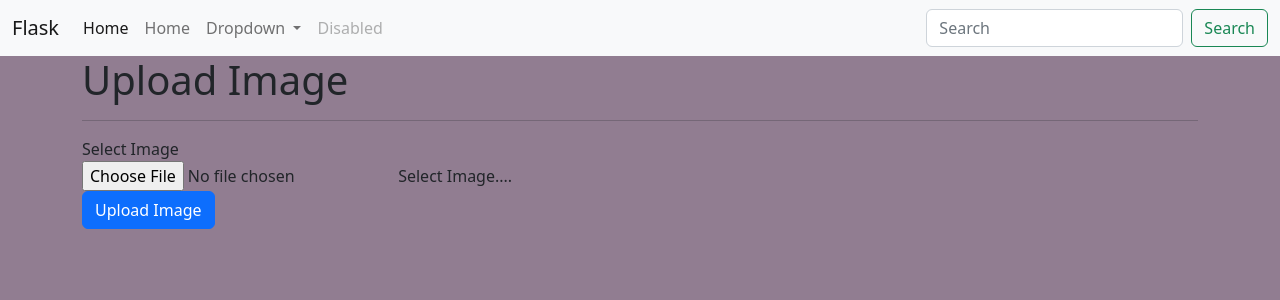
After one commit to srpraveen97/LearningFlask, a Flask app: page /upload-image in a window 1280 px wide. The commit adds this page. Shown: the top 300 px of the page. Run offline with Flask 2, Linux system fonts and the light colour scheme.

Commit message:
Added Upload Image

```diff
--- a/app/templates/public/templates/public_templates.html
+++ b/app/templates/public/templates/public_templates.html
@@ -68,6 +68,7 @@
         integrity="sha384-kjU+l4N0Yf4ZOJErLsIcvOU2qSb74wXpOhqTvwVx3OElZRweTnQ6d31fXEoRD1Jy"
         crossorigin="anonymous"></script>
     <script src="{{ url_for('static',filename='js/app.js') }}"></script>
+
     {% block script%}{% endblock %}
 </body>
 </html>
--- /dev/null
+++ b/app/templates/public/upload_image.html
@@ -0,0 +1,47 @@
+{% extends "public/templates/public_templates.html" %}
+
+{% block title %}Upload Image{%endblock%}
+{% block main %}
+    <div class="container">
+        <div class="row">
+            <div class="col">
+                <h1>Upload Image</h1>
+
+                <hr>
+
+                <form action="/upload-image" method="POST" enctype="multipart/form-data">
+
+                    <div class="form-group">
+                        <label>Select Image</label>
+                        <div class="custom-file">
+                            <input oninput="filesize(this);" type="file" class="custom-file-input" name="image" id="image">
+                            <label class="custom-file-label" for="image">Select Image....</label>
+                        </div>
+                    </div>
+
+                    <button type="Submit" class="btn btn-primary" >Upload Image</button>
+
+                </form>
+
+
+            </div>
+        </div>
+    </div>
+{%endblock%}
+
+
+{% block script %}
+
+<script>
+
+    function filesize(elem) {
+
+        document.cookie = `filesize=${elem.files[0].size}`
+
+    }
+
+</script>
+
+
+
+{% endblock %}
--- a/app/views.py
+++ b/app/views.py
@@ -3,6 +3,10 @@ from app import app
 
 from flask import render_template, request, redirect, jsonify, make_response
 from datetime import datetime
+
+from werkzeug.utils import secure_filename
+
+import os
 
 @app.template_filter("clean_date")
 def clean_date(dt):
@@ -10,7 +14,6 @@ def clean_date(dt):
 
 @app.route('/')
 def index():
-    print(app.config['ENV'])
     return render_template("public/index.html")
 
 @app.route('/jinja')
@@ -143,3 +146,51 @@ def query():
         return f"Query: {serialized}", 200
 
     return "No Query received", 200
+
+
+def allowed_image(filename):
+
+    if not "." in filename:
+        return False
+
+    ext = filename.rsplit(".",1)[1]
+
+    if ext.upper() in app.config["ALLOWED_IMAGE_EXTENTIONS"]:
+        return True
+
+    return False
+
+
+
+@app.route("/upload-image", methods=['POST','GET'])
+def upload_image():
+
+    if request.method == "POST":
+
+        if request.files:
+
+            image = request.files["image"]
+
+            if image.filename == "":
+
+                print("Image must have a filename")
+
+                return redirect(request.url)
+
+            if not allowed_image(image.filename):
+
+                print("That image extension is not valid!")
+
+                return redirect(request.url)
+
+            else:
+
+                filename = secure_filename(image.filename)
+
+            image.save(os.path.join(app.config["IMAGE_UPLOADS"],filename))
+
+            print("Image Saved")
+
+            return redirect(request.url)
+
+    return render_template("public/upload_image.html")
--- a/run.py
+++ b/run.py
@@ -1,4 +1,5 @@
-from app import appli
+from app import app
 
 if __name__ == "__main__":
-    appli.run()
+    app.config["ENV"] = "production"
+    app.run()
```
Also changed, not shown: app/__init__.py (+9 -1 lines), config.py (+6 -4 lines), app/static/img/uploads/Image.png (added).
